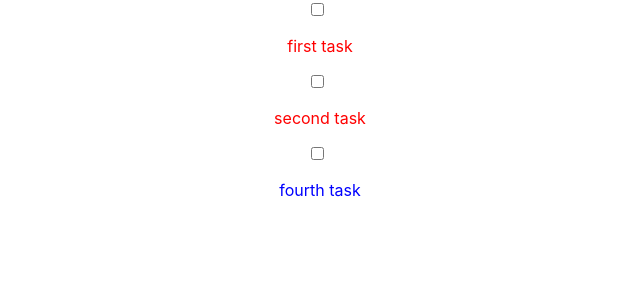
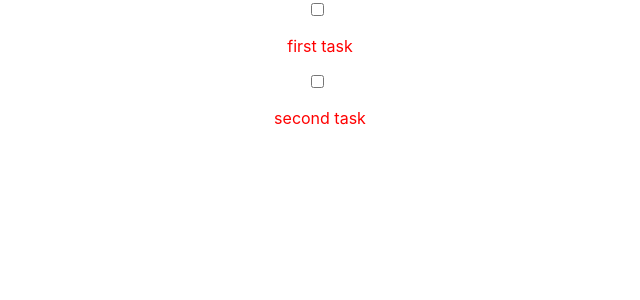
Before and after one commit to jlrpuma/react-learning-app, a React (Create React App) app: page / in a window 1280 px wide. Shown: the top 300 px of the page, without its empty margins (320-960 px from the left). Built offline with nearby package versions, Linux system fonts and the light colour scheme.

Commit message:
Added some sorting logic based on deadline time.

```diff
--- a/src/components/Todo.js
+++ b/src/components/Todo.js
@@ -6,7 +6,12 @@ import tasks from './../data/tasks.json'
 
 function Todo(props) {
     // let taskComponents = tasks.map(task => (<TodoItem key={task.id} item={{message: task.message, status: task.status}}></TodoItem>));
-    let taskComponents = tasks.filter(task => task.deadline ? new Date(task.deadline) > new Date() : task).map(task => <TodoItem key={task.id} item={{message: task.message, status: task.status}} />);
+    let taskComponents =
+    tasks
+    .filter(task => task.deadline ? new Date(task.deadline) > new Date() && task.status === 'NOTDONE' : task)
+    .sort((task1, task2) => task1.deadline > task2.deadline)
+    .map(task => <TodoItem key={task.id} item={{message: task.message, status: task.status}} />)
+
 
     return (
         <div>
--- a/src/data/tasks.json
+++ b/src/data/tasks.json
@@ -3,7 +3,7 @@
         "id": 1,
         "message": "first task",
         "status": "NOTDONE",
-        "deadline": "2020-10-19"
+        "deadline": "2020-10-22"
     },
     {
         "id":2,
```
